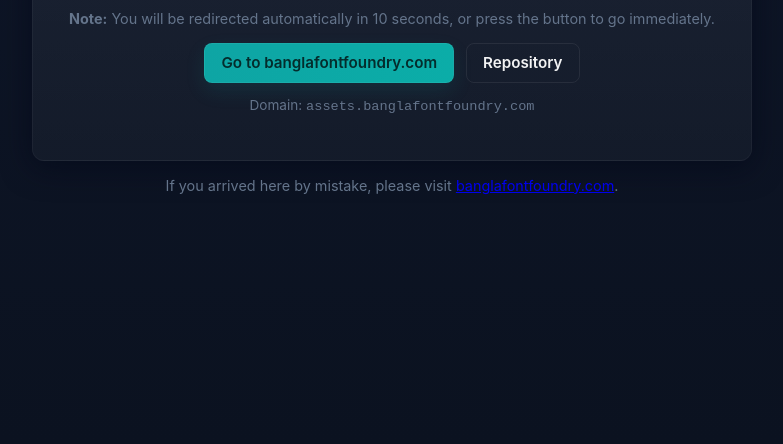
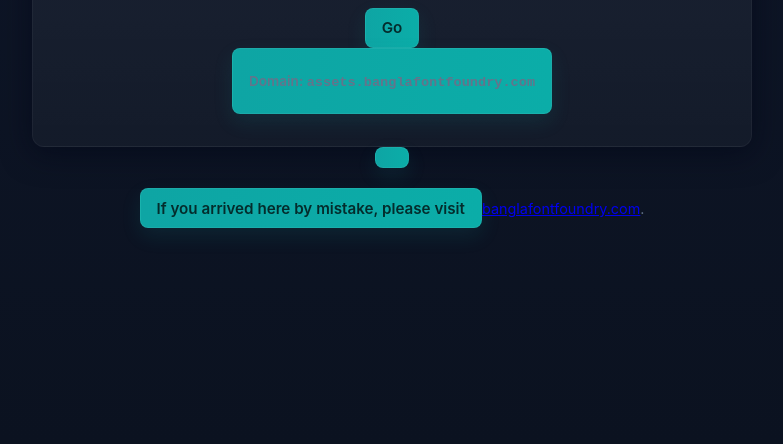
Before and after one commit to banglafontfoundry/assets, a plain HTML site: page index.html in a window 1280 px wide. Shown: the part 356-800 px from the top of the page, without its empty margins (248-1031 px from the left). Drawn offline with Linux system fonts and the light colour scheme.

Commit message:
Update index.html

```diff
--- a/index.html
+++ b/index.html
@@ -21,8 +21,7 @@
       <p class="lead">This hostname hosts assets for the website. Click the button below to go to the main site.</p>
       <p class="note"><strong>Note:</strong> You will be redirected automatically in 10 seconds, or press the button to go immediately.</p>
       <div class="actions">
-        <a class="btn primary" href="https://banglafontfoundry.com" role="button" aria-label="Go to banglafontfoundry.com">Go to banglafontfoundry.com</a>
-        <a class="btn secondary" href="https://github.com/banglafontfoundry/assets" target="_blank" rel="noopener">Repository</a>
+        <a class="btn primary" href="https://banglafontfoundry.com" role="button" aria-label="Go to banglafontfoundry.com">Go
       </div>
       <p class="meta">Domain: <code>assets.banglafontfoundry.com</code></p>
     </header>
```
